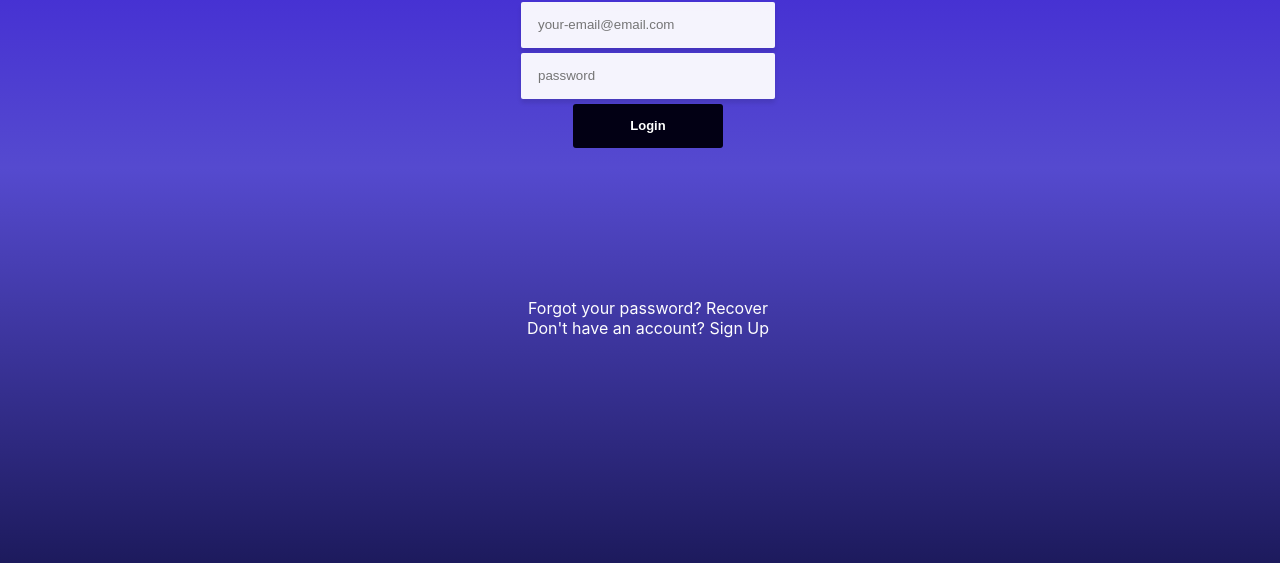
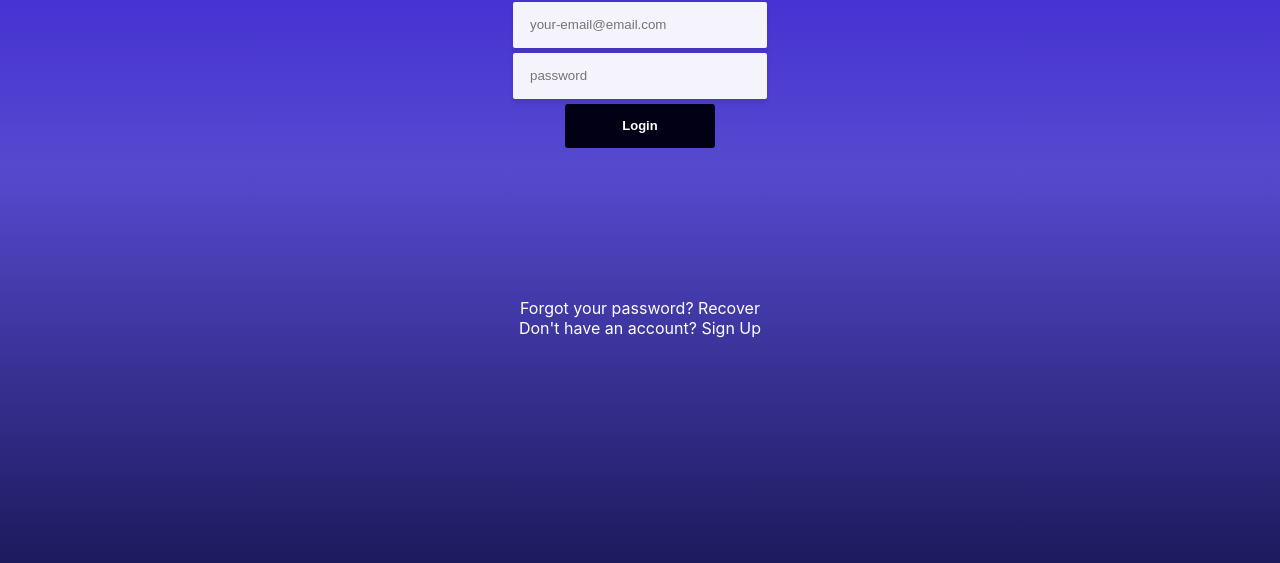
Before and after one commit to eduardapalm/simple-login-form, a plain HTML site: page index.html in a window 1280 px wide. Shown: the part 251-814 px from the top of the page. Drawn offline with Linux system fonts and the light colour scheme.

Commit message:
Fix: width

```diff
--- a/main.css
+++ b/main.css
@@ -1,4 +1,4 @@
-body {  width: 100vw;
+body {
   background: linear-gradient(
     180deg,
     #2800da -11.94%,
@@ -58,7 +58,7 @@ input {
 
 button {
   width: 150px;
-  height: 44px;
+  min-height: 44px;
   color: #fffffe;
   font-size: 13px;
   font-weight: 700;
```
